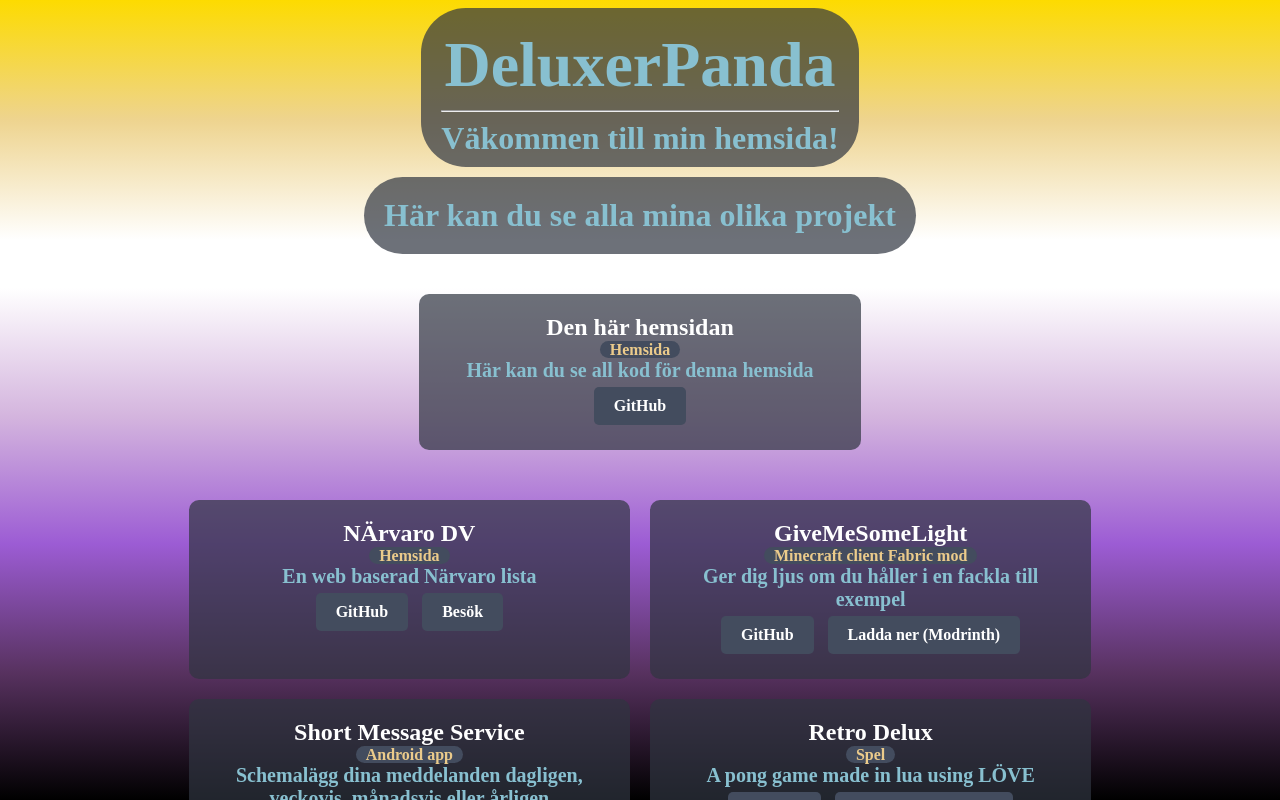
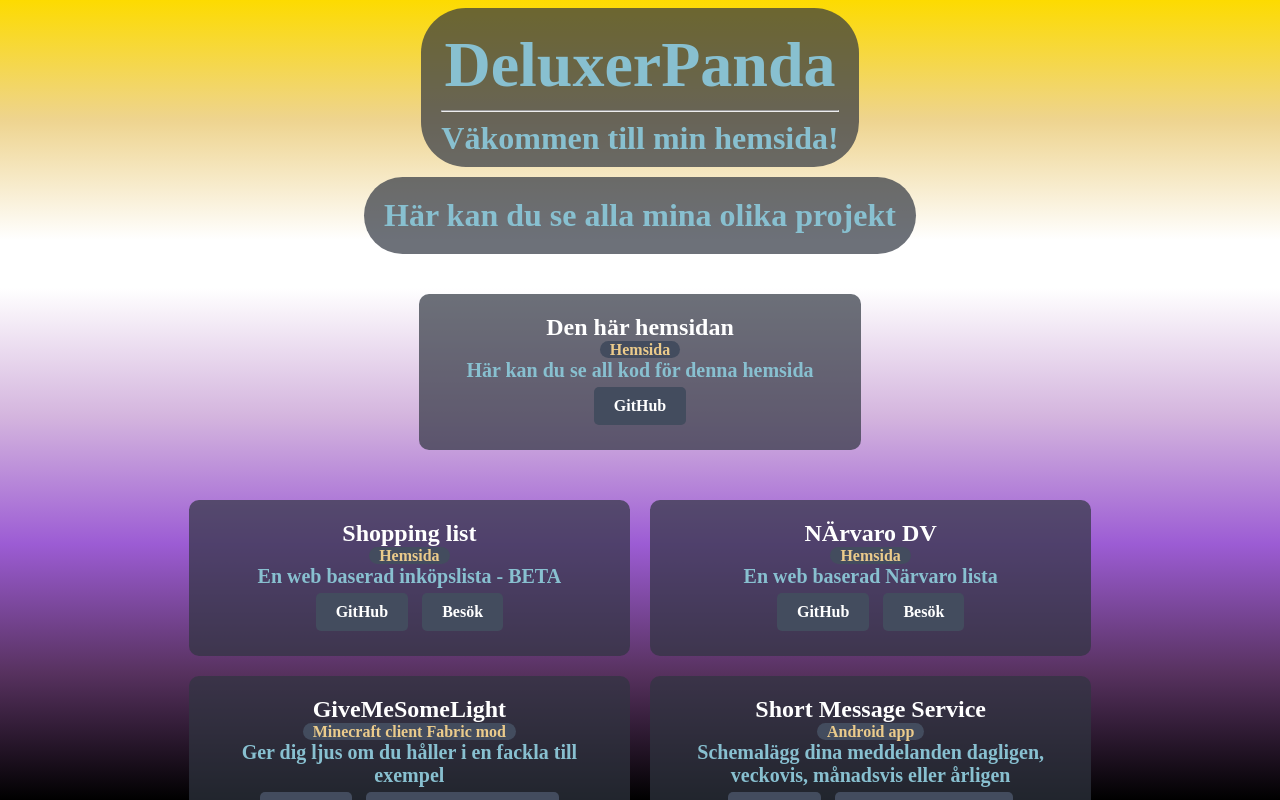
Before and after one commit to DeluxerPanda/DeluxerPanda-Website, a SvelteKit app: page / in a window 1280 px wide. Shown: the top 800 px of the page. Built offline with nearby package versions, Linux system fonts and the light colour scheme.

Commit message:
Update +page.svelte

```diff
--- a/src/routes/+page.svelte
+++ b/src/routes/+page.svelte
@@ -21,34 +21,35 @@
 <div class="project-container">
 
     <div class="projekt-box">
+        <h2>Shopping list</h2>
+        <h1 class="label">Hemsida</h1>
+        <p>En web baserad inköpslista - BETA</p>
+        <a href="https://github.com/DeluxerPanda/Shopping-List" class="button">GitHub</a>
+        <a href="https://shoplist.deluxerpanda.se/" class="button">Besök</a>
+    </div>
 
+    <div class="projekt-box">
         <h2>NÄrvaro DV</h2>
         <h1 class="label">Hemsida</h1>
         <p>En web baserad Närvaro lista</p>
         <a href="https://github.com/DeluxerPanda/NarvaroDV" class="button">GitHub</a>
         <a href="https://narvarodv.deluxerpanda.se/" class="button">Besök</a>
-
     </div>
 
     <div class="projekt-box">
-
         <h2>GiveMeSomeLight</h2>
         <h1 class="label">Minecraft client Fabric mod</h1>
         <p>Ger dig ljus om du håller i en fackla till exempel</p>
         <a href="https://github.com/DeluxerPanda/GiveMeSomeLight" class="button">GitHub</a>
         <a href="https://modrinth.com/mod/givemesomelight" class="button">Ladda ner (Modrinth)</a>
-
     </div>
 
     <div class="projekt-box">
-
         <h2>Short Message Service</h2>
         <h1 class="label">Android app</h1>
         <p>Schemalägg dina meddelanden dagligen, veckovis, månadsvis eller årligen </p>
         <a href="https://github.com/DeluxerPanda/Short_Message_Service" class="button">GitHub</a>
-    <a href="https://github.com/DeluxerPanda/Short_Message_Service/releases/latest" class="button">Ladda ner
-      (GitHub)</a>
-
+        <a href="https://github.com/DeluxerPanda/Short_Message_Service/releases/latest" class="button">Ladda ner (GitHub)</a>
     </div>
 
 <!-- <div class="projekt-box">
@@ -60,7 +61,6 @@
 </div> -->
 
     <div class="projekt-box">
-
         <h2>Retro Delux</h2>
         <h1 class="label">Spel</h1>
         <p>A pong game made in lua using LÖVE</p>
@@ -70,25 +70,20 @@
     </div>
 
     <div class="projekt-box">
-
         <h2>DeluxerPanda.se</h2>
         <h1 class="label">Hemsida</h1>
-    <p>En sida helt gjord endast med html och css och med fullt fungerande flikar utan användning av ID:n
-      eller javascript </p>
+        <p>En sida helt gjord endast med html och css och med fullt fungerande flikar utan användning av ID:n eller javascript </p>
         <a href="https://github.com/DeluxerPanda/DeluxerPanda.se" class="button">GitHub</a>
         <a href="https://deluxerpanda.github.io/DeluxerPanda.se/" class="button">Besök</a>
-
     </div>
 
     <div class="projekt-box">
-
         <h2>Server Uptime</h2>
         <h1 class="label">Minecraft server plugin</h1>
         <p>Kontrollera hur länge servern har varit igång</p>
         <a href="https://github.com/DeluxerPanda/ServerUptime" class="button">GitHub</a>
         <a href="https://github.com/DeluxerPanda/ServerUptime/releases" class="button">Ladda ner (GitHub)</a>
         <a href="https://modrinth.com/plugin/serveruptime" class="button">Ladda ner (Modrinth)</a>
-
     </div>
 </div>
 
@@ -99,21 +94,17 @@
 <div id="fork-container">
 
     <div class="projekt-box">
-
         <h2>DWM</h2>
         <h1 class="label">Linux</h1>
         <p>En dynamisk fönsterhanterare för X11.</p>
         <a href="https://github.com/DeluxerPanda/dwm" class="button">GitHub</a>
-
     </div>
 
     <div class="projekt-box">
-
         <h2>SlStatus</h2>
         <h1 class="label">Linux</h1>
         <p>En status bar för DWM</p>
         <a href="https://github.com/DeluxerPanda/slstatus" class="button">GitHub</a>
-
     </div>
 </div>
 
@@ -124,16 +115,13 @@
 <div id="arcive-container">
 
     <div class="projekt-box">
-
         <h2>Auto Clicker</h2>
         <h1 class="label">Program</h1>
         <p>gui-program som klickar en gång efter en viss tid</p>
         <a href="https://github.com/DeluxerPanda/Auto-Clicker" class="button">GitHub</a>
-
     </div>
 
     <div class="projekt-box">
-
         <h2>Sweets For The Cannibals</h2>
         <h1 class="label">Hemsida</h1>
         <p>A blend between synth Pop and different experimental music</p>
@@ -142,12 +130,10 @@
     </div>
 
     <div class="projekt-box">
-
         <h2>Text To Speech</h2>
         <h1 class="label">Chrome-tillägg</h1>
         <p>Text Till Tal Chrome-tillägg</p>
         <a href="https://github.com/DeluxerPanda/Text_To_Speech" class="button">GitHub</a>
-
     </div>
 </div>
 
@@ -157,7 +143,6 @@
     padding-inline:5px;
     border-radius: 45px;
     font-size: 14px;
-
 }
 .content {
     margin: 10px;
```
Lines whose indentation alone changed are shown as unchanged.
